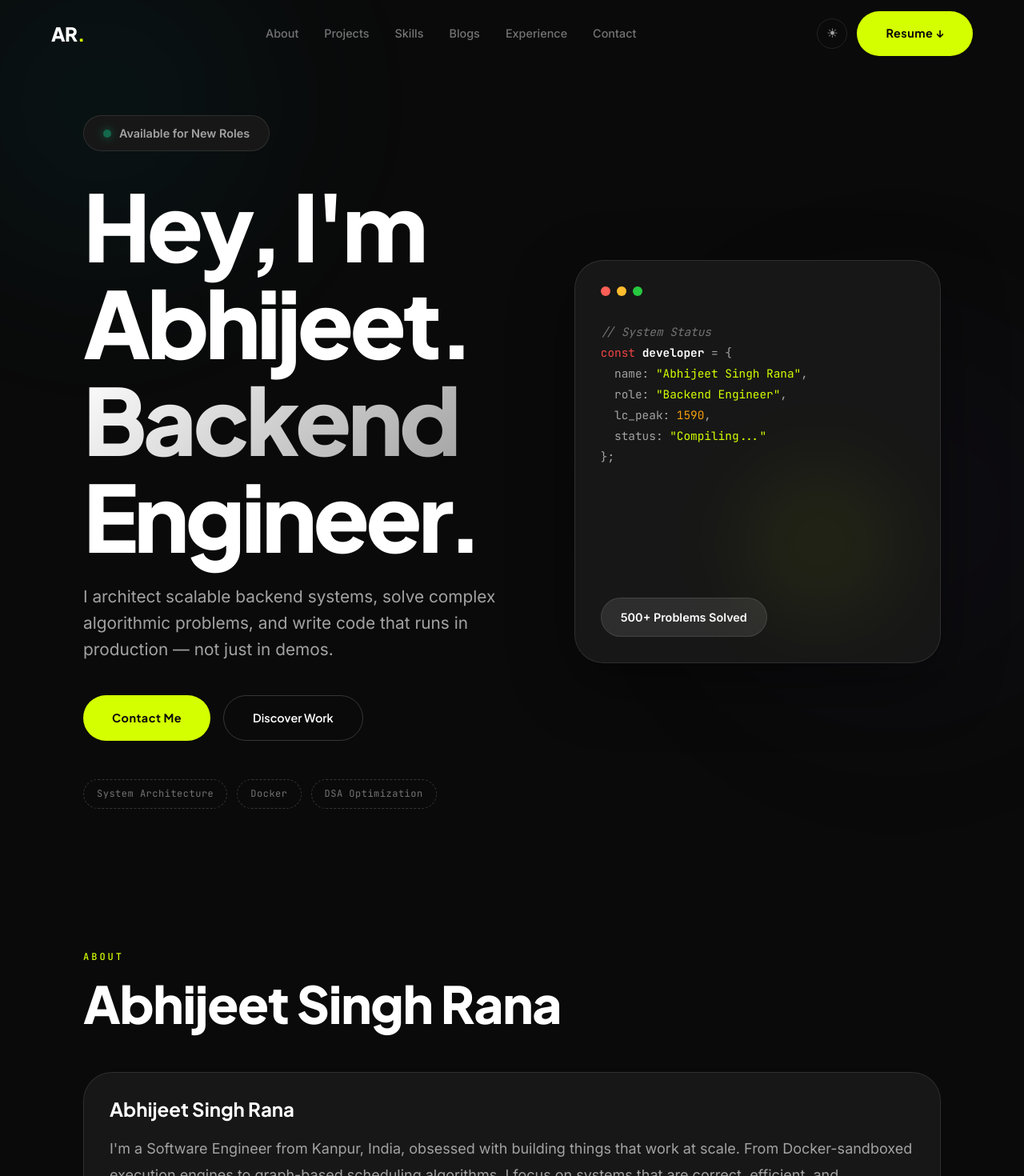
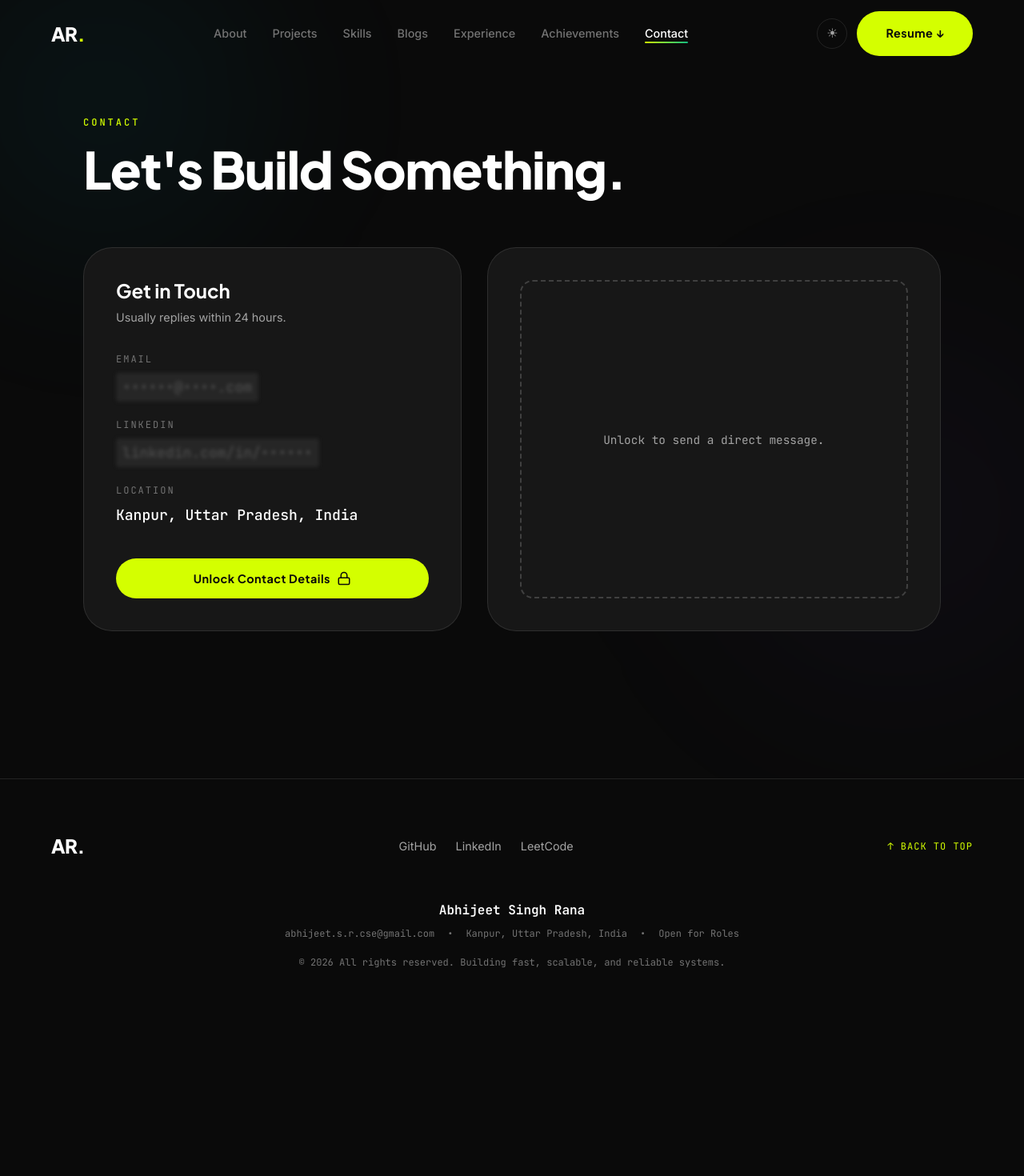
Before and after one commit to thunderrbox/abhirana.me, a React (Vite) app: page /contact in a window 1280 px wide. Shown: the top 1470 px of the page at 80% size. After the commit the page ends 1245 px from the top, so only its background shows below. Built offline with nearby package versions, Linux system fonts and the light colour scheme.

Commit message:
feat: migrated to multi page architecture with react router, separated contact route, built standalone achievements

```diff
--- a/package.json
+++ b/package.json
@@ -13,6 +13,7 @@
     "framer-motion": "^11.18.2",
     "react": "^18.3.0",
     "react-dom": "^18.3.0",
+    "react-router-dom": "^7.14.1",
     "vanilla-tilt": "^1.8.1"
   },
   "devDependencies": {
--- a/src/App.jsx
+++ b/src/App.jsx
@@ -1,3 +1,4 @@
+import { Routes, Route } from 'react-router-dom';
 import Navbar from './components/Navbar/Navbar.jsx';
 import Hero from './sections/Hero/Hero.jsx';
 import About from './sections/About/About.jsx';
@@ -6,10 +7,28 @@ import Skills from './sections/Skills/Skills.jsx';
 import Blogs from './sections/Blogs/Blogs.jsx';
 import Experience from './sections/Experience/Experience.jsx';
 import Education from './sections/Education/Education.jsx';
+import Achievements from './sections/Achievements/Achievements.jsx';
 import TerminalSection from './sections/TerminalSection/TerminalSection.jsx';
 import Resume from './sections/Resume/Resume.jsx';
 import Contact from './sections/Contact/Contact.jsx';
 import Footer from './sections/Footer/Footer.jsx';
+
+function Home() {
+  return (
+    <main>
+      <Hero />
+      <About />
+      <Projects />
+      <Skills />
+      <Blogs />
+      <Experience />
+      <Education />
+      <Achievements />
+      <TerminalSection />
+      <Resume />
+    </main>
+  );
+}
 
 function App() {
   return (
@@ -19,18 +38,10 @@ function App() {
 
       <Navbar />
 
-      <main>
-        <Hero />
-        <About />
-        <Projects />
-        <Skills />
-        <Blogs />
-        <Experience />
-        <Education />
-        <TerminalSection />
-        <Resume />
-        <Contact />
-      </main>
+      <Routes>
+        <Route path="/" element={<Home />} />
+        <Route path="/contact" element={<Contact />} />
+      </Routes>
 
       <Footer />
     </>
--- a/src/components/Navbar/Navbar.jsx
+++ b/src/components/Navbar/Navbar.jsx
@@ -3,12 +3,13 @@ import { PERSONAL_INFO } from '../../data/personalInfo.js';
 import './Navbar.css';
 
 const NAV_LINKS = [
-  { label: 'About',      href: '#about' },
-  { label: 'Projects',   href: '#projects' },
-  { label: 'Skills',     href: '#skills' },
-  { label: 'Blogs',      href: '#blogs' },
-  { label: 'Experience', href: '#experience' },
-  { label: 'Contact',    href: '#contact' },
+  { label: 'About',        path: '/#about' },
+  { label: 'Projects',     path: '/#projects' },
+  { label: 'Skills',       path: '/#skills' },
+  { label: 'Blogs',        path: '/#blogs' },
+  { label: 'Experience',   path: '/#experience' },
+  { label: 'Achievements', path: '/#achievements' },
+  { label: 'Contact',      path: '/contact' },
 ];
 
 export default function Navbar() {
@@ -20,7 +21,7 @@ export default function Navbar() {
   useEffect(() => {
     const onScroll = () => {
       setScrolled(window.scrollY > 50);
-      const sections = ['about', 'projects', 'skills', 'blogs', 'experience', 'terminal', 'contact'];
+      const sections = ['about', 'projects', 'skills', 'blogs', 'experience', 'achievements', 'terminal'];
       let cur = '';
       sections.forEach(id => {
         const el = document.getElementById(id);
@@ -55,17 +56,23 @@ export default function Navbar() {
         </a>
 
         <ul className="nav-links">
-          {NAV_LINKS.map(l => (
-            <li key={l.href}>
+          {NAV_LINKS.map(l => {
+            const isActive = l.path === '/contact'
+              ? window.location.pathname === '/contact'
+              : active === l.path.replace('/#', '');
+
+            return (
+              <li key={l.path}>
                 <a
-                href={l.href}
-                className={active === l.href.slice(1) ? 'active' : ''}
+                  href={l.path}
+                  className={isActive ? 'active' : ''}
                   onClick={() => setMenuOpen(false)}
                 >
                   {l.label}
                 </a>
               </li>
-          ))}
+            );
+          })}
         </ul>
 
         <div className="nav-right">
--- a/src/main.jsx
+++ b/src/main.jsx
@@ -1,10 +1,13 @@
 import { StrictMode } from 'react';
 import { createRoot } from 'react-dom/client';
+import { BrowserRouter } from 'react-router-dom';
 import App from './App.jsx';
 import './index.css';
 
 createRoot(document.getElementById('root')).render(
   <StrictMode>
-    <App />
+    <BrowserRouter>
+      <App />
+    </BrowserRouter>
   </StrictMode>,
 );
--- /dev/null
+++ b/src/sections/Achievements/Achievements.css
@@ -0,0 +1,125 @@
+/* ===== ACHIEVEMENTS SECTION ===== */
+.achievements-grid {
+  display: grid;
+  grid-template-columns: 1fr 1fr;
+  gap: 32px;
+  margin-top: 48px;
+}
+
+.achieve-card {
+  background: var(--bg-secondary);
+  border: 1px solid var(--border-subtle);
+  border-radius: var(--radius-xl);
+  padding: 40px;
+  height: 100%;
+}
+
+.achieve-card-title {
+  font-family: var(--font-display);
+  font-size: var(--text-h3);
+  font-weight: 700;
+  margin-bottom: 32px;
+}
+
+/* Achievements List */
+.achieve-list {
+  display: flex;
+  flex-direction: column;
+  gap: 16px;
+}
+
+.achieve-item-new {
+  display: flex;
+  align-items: flex-start;
+  gap: 16px;
+  background: var(--bg-tertiary);
+  border: 1px solid var(--border-hover);
+  padding: 16px 20px;
+  border-radius: var(--radius-md);
+  transition: transform var(--transition);
+}
+
+.achieve-item-new:hover {
+  transform: translateX(4px);
+  border-color: var(--achieve-color, var(--accent-primary));
+}
+
+.achieve-dot {
+  margin-top: 6px;
+  width: 10px;
+  height: 10px;
+  border-radius: 50%;
+  background: var(--achieve-color, var(--accent-primary));
+  box-shadow: 0 0 10px var(--achieve-color, var(--accent-primary));
+  flex-shrink: 0;
+}
+
+.achieve-text {
+  font-family: var(--font-body);
+  font-size: var(--text-small);
+  color: var(--text-primary);
+  line-height: 1.5;
+}
+
+/* Certifications List */
+.cert-list-new {
+  display: flex;
+  flex-direction: column;
+  gap: 16px;
+}
+
+.cert-item-new {
+  display: flex;
+  justify-content: space-between;
+  align-items: center;
+  background: var(--bg-tertiary);
+  border: 1px solid var(--border-subtle);
+  padding: 16px 20px;
+  border-radius: var(--radius-md);
+  transition: transform var(--transition);
+}
+
+.cert-item-new:hover {
+  transform: translateX(4px);
+  border-color: var(--accent-emerald-border);
+}
+
+.cert-left {
+  display: flex;
+  flex-direction: column;
+  gap: 4px;
+}
+
+.cert-name {
+  font-family: var(--font-body);
+  font-weight: 600;
+  font-size: var(--text-small);
+  color: var(--text-primary);
+}
+
+.cert-platform {
+  font-family: var(--font-mono);
+  font-size: var(--text-xs);
+  color: var(--text-secondary);
+}
+
+.cert-link {
+  font-family: var(--font-mono);
+  font-size: var(--text-xs);
+  color: var(--accent-emerald);
+  text-decoration: none;
+  padding: 8px 16px;
+  background: var(--accent-emerald-dim);
+  border-radius: var(--radius-full);
+  transition: all 0.2s;
+}
+
+.cert-link:hover {
+  background: var(--accent-emerald);
+  color: #0A0A0A;
+}
+
+@media (max-width: 768px) {
+  .achievements-grid { grid-template-columns: 1fr; }
+  .achieve-card { padding: 24px; }
+}
--- /dev/null
+++ b/src/sections/Achievements/Achievements.jsx
@@ -0,0 +1,47 @@
+import FadeUp from '../../components/FadeUp/FadeUp.jsx';
+import { CERTIFICATIONS, ACHIEVEMENTS } from '../../data/certifications.js';
+import './Achievements.css';
+
+export default function Achievements() {
+  return (
+    <section className="achievements" id="achievements">
+      <FadeUp>
+        <span className="section-eyebrow">Highlights</span>
+        <h2 className="section-title">Achievements</h2>
+      </FadeUp>
+
+      <div className="achievements-grid">
+        <FadeUp className="achieve-card" delay={0.1}>
+          <h3 className="achieve-card-title">Trophies & Milestones</h3>
+          <div className="achieve-list">
+            {ACHIEVEMENTS.map((a, i) => (
+              <div key={i} className="achieve-item-new" style={{ '--achieve-color': a.color }}>
+                <span className="achieve-dot" />
+                <span className="achieve-text">{a.text}</span>
+              </div>
+            ))}
+          </div>
+        </FadeUp>
+
+        <FadeUp className="achieve-card" delay={0.2}>
+          <h3 className="achieve-card-title">Certifications</h3>
+          <div className="cert-list-new">
+            {CERTIFICATIONS.map((c, i) => (
+              <div key={i} className="cert-item-new">
+                <div className="cert-left">
+                  <span className="cert-name">{c.name}</span>
+                  <span className="cert-platform">{c.platform}</span>
+                </div>
+                {c.link && (
+                  <a href={c.link} target="_blank" rel="noopener noreferrer" className="cert-link">
+                    Verify ↗
+                  </a>
+                )}
+              </div>
+            ))}
+          </div>
+        </FadeUp>
+      </div>
+    </section>
+  );
+}
--- a/src/sections/Contact/Contact.css
+++ b/src/sections/Contact/Contact.css
@@ -1,6 +1,12 @@
 /* ===== CONTACT SECTION ===== */
 .contact {
-  padding-bottom: 120px;
+  padding: calc(var(--navbar-h) + 60px) 5% 120px;
+  min-height: 80vh;
+  display: flex;
+  flex-direction: column;
+  justify-content: center;
+  max-width: var(--max-width);
+  margin: 0 auto;
 }
 
 .contact-grid {
--- a/src/sections/Education/Education.css
+++ b/src/sections/Education/Education.css
@@ -1,9 +1,7 @@
 /* ===== EDUCATION SECTION ===== */
-.edu-grid {
-  display: grid;
-  grid-template-columns: 1fr 1fr;
-  gap: 32px;
+.edu-single-column {
   margin-top: 48px;
+  max-width: 800px;
 }
 
 .edu-section-title {
--- a/src/sections/Footer/Footer.jsx
+++ b/src/sections/Footer/Footer.jsx
@@ -22,8 +22,18 @@ export default function Footer() {
         </button>
       </div>
 
-      <div className="footer-bottom">
-        <p>&copy; {new Date().getFullYear()} {PERSONAL_INFO.name}. Building fast, scalable, and reliable systems.</p>
+      <div className="footer-bottom" style={{ display: 'flex', flexDirection: 'column', gap: '8px', alignItems: 'center' }}>
+        <p className="footer-name" style={{ fontSize: '1rem', color: 'var(--text-primary)', fontWeight: '600' }}>
+          {PERSONAL_INFO.name}
+        </p>
+        <p className="footer-details" style={{ fontSize: 'var(--text-xs)', color: 'var(--text-tertiary)', display: 'flex', gap: '16px', flexWrap: 'wrap', justifyContent: 'center' }}>
+          <span>{PERSONAL_INFO.email}</span>
+          <span className="footer-dot hidden-mobile">•</span>
+          <span>{PERSONAL_INFO.location}</span>
+          <span className="footer-dot hidden-mobile">•</span>
+          <span>Open for Roles</span>
+        </p>
+        <p style={{ marginTop: '8px' }}>&copy; {new Date().getFullYear()} All rights reserved. Building fast, scalable, and reliable systems.</p>
       </div>
     </footer>
   );
```
Also changed, not shown: src/sections/Education/Education.jsx (+3 -26 lines), 1 other file (tests, documents, lock files or other folders). Lines whose indentation alone changed are shown as unchanged.
